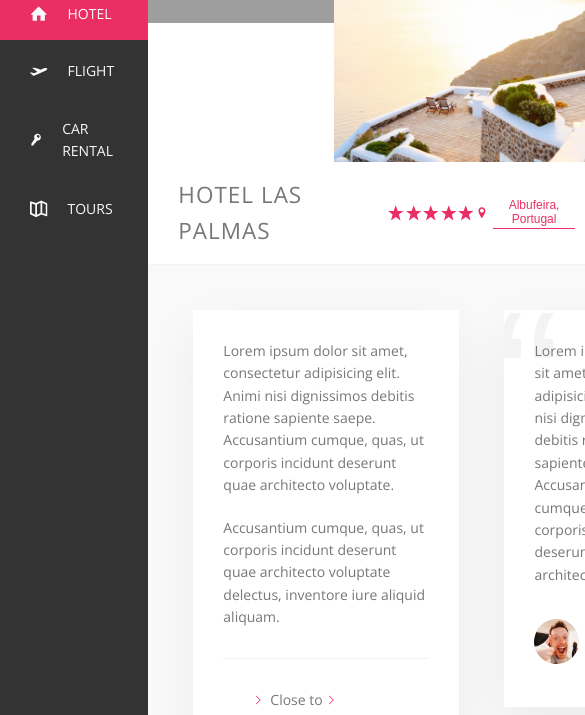
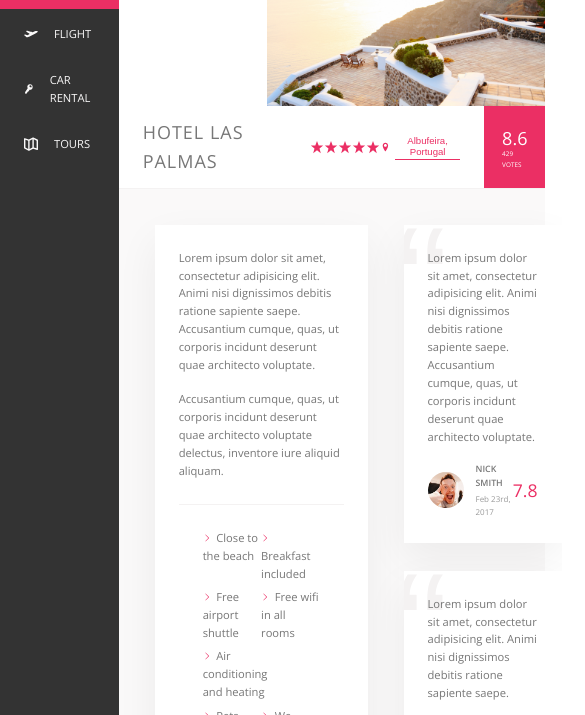
Before and after one commit to AlexJHand/Udemy_Trillo, a plain HTML site: page index.html in a window 390 px wide. Shown: the part 117-832 px from the top of the page, 585 px wide, since content can reach past the window. Drawn offline with nearby package versions, Linux system fonts and the light colour scheme; grey boxes are pictures that could not be loaded.

Commit message:
Font-size reduced at 1100px

```diff
--- a/css/style.css
+++ b/css/style.css
@@ -42,6 +42,9 @@ Grey dark 3: #999
 html {
   box-sizing: border-box;
   font-size: 62.5%; }
+  @media only screen and (max-width: 68.75em) {
+    html {
+      font-size: 50%; } }
 
 body {
   font-family: 'Open Sans', sans-serif;
--- a/sass/_base.scss
+++ b/sass/_base.scss
@@ -36,7 +36,8 @@ Grey dark 3: #999
     --line: 1px solid var(--color-grey-light-2);
 }
 
-$bp-large: 75em; // 1200px
+$bp-largest: 75em; // 1200px
+$bp-large: 68.75em; // 1100px
 
 * {
     margin: 0;
@@ -52,6 +53,10 @@ $bp-large: 75em; // 1200px
 html {
     box-sizing: border-box;
     font-size: 62.5%; // 1rem = 10px, 10px/16px = 62.5%
+
+    @media only screen and (max-width: $bp-large) {
+        font-size: 50%;
+    }
 }
 
 body {
--- a/sass/_layout.scss
+++ b/sass/_layout.scss
@@ -6,7 +6,7 @@
 
     min-height: 50rem;
 
-    @media only screen and (max-width: $bp-large) {
+    @media only screen and (max-width: $bp-largest) {
         margin: 0;
     }
 }
```
